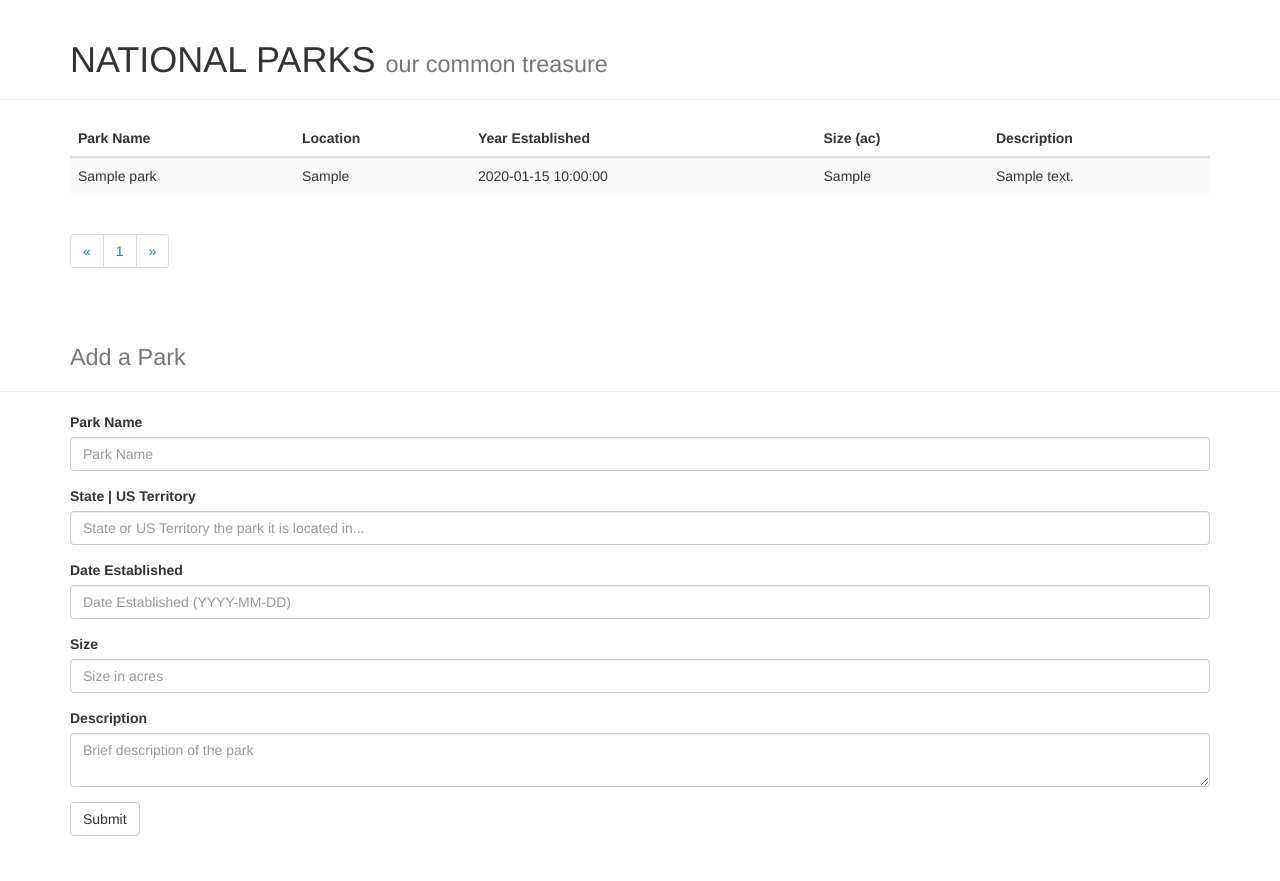
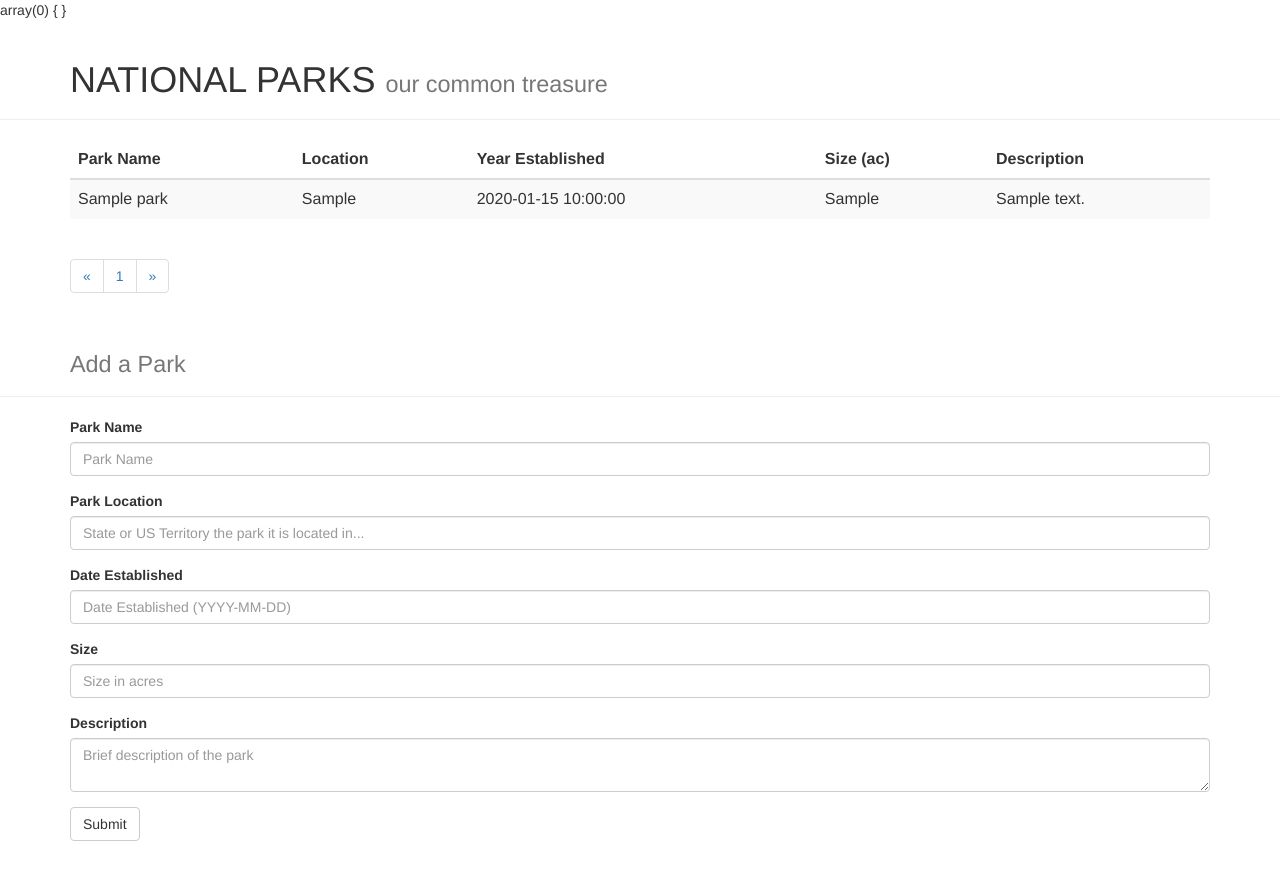
Before and after one commit to primalrambler/codeup.dev, a PHP site: page /national_parks.php in a window 1280 px wide. Shown: the top 881 px of the page. Before the commit the page ends 836 px from the top, so only its background shows below. Run offline with PHP 8.4, Linux system fonts and the light colour scheme; tables that the repository leaves empty or names only in its code hold one stand-in row (values such as "Sample post").

Commit message:
modified html to leave behind form text. added header to redirect upon successful form completion

```diff
--- a/php/controllers/parks_controller.php
+++ b/php/controllers/parks_controller.php
@@ -8,11 +8,6 @@ require_once __DIR__ . '/../helpers/park_functions.php';
 function pageController($dbc)
 {
 
-	//validate
-	$errors = addPark($dbc);
-
-
-
 	$limit = 4;
 
 
@@ -21,13 +16,17 @@ function pageController($dbc)
 	$parks = getParks($dbc, $page_number, $limit);
 	//create submitted variable to check if form has been submitted
 	$submitted = isset($_GET['submitted']) ? true : false;
+	$errors = addPark($dbc);
 
 	$data = [
 		'parks' => $parks,
 		'page' => $page_number,
 		'max_page' => $max_page_number,
 		'submitted' => $submitted,
+		'errors' => $errors,
 	];
+
+	var_dump($_POST);
 
 	return $data;
 }
--- a/php/helpers/park_functions.php
+++ b/php/helpers/park_functions.php
@@ -48,16 +48,18 @@ function getParks($dbc, $page_number, $limit)
 function addPark($dbc){
 	$errors = [];
 	$name;
-	$loction;
+	$location;
 	$date;
 	$area;
 	$description;
 
 	//check for empty fields
+	if (empty($_POST['name']) || empty($_POST['location']) || empty($_POST['date_established']) || empty($_POST['area_in_acres']) || empty($_POST['description']))
+	{
 		try{
 			foreach ($_POST as $key => $value) {
 				if (empty($_POST[$key])) {
-				throw new Exception($_POST[$key]." Field is empty");
+					throw new Exception("$key Field is empty");
 				}
 			}
 
@@ -65,8 +67,9 @@ function addPark($dbc){
 			$errors[] = $e->getMessage();
 		}
 
+	} elseif(Input::has('name') && Input::has('location') && Input::has('date_established') && Input::has('area_in_acres') && Input::has('description'))
+
 	//if everthing is filled in validate every entry
-	if(Input::has('name') && Input::has('location') && Input::has('date_established') && Input::has('area_in_acres') && Input::has('description'))
 	{
 		try {
 			$name = Input::getString('name');
@@ -107,9 +110,11 @@ function addPark($dbc){
 			$stmt->bindValue(':description', $description, PDO::PARAM_STR);
 
 			$stmt->execute();
+			header('Location: /national_parks.php');
+			die();
 		}
 
-	} //end if
+	}
 
 	return $errors;
 
--- a/public/national_parks.php
+++ b/public/national_parks.php
@@ -61,38 +61,34 @@ require_once (__DIR__ . '/../php/controllers/parks_controller.php');
 	  <h1 style='padding-left: 70px;'><small>Add a Park</small></h1>
 	</div>
 	<div class="container">
-<!--
-		add if submitted and !empty($errors) then display errors
-		loop through error array and echo $error."<br>"
- -->
 
 		<!-- Warning Messages -->
 		<?php if ($submitted && !empty($errors)) : ?>
 			<div>
-				<?php foreach ($errors as $error => $message) : ?>
-					<div class="alert alert-warning" role="alert"><?=$message?></div><br>
+				<?php foreach ($errors as $message) : ?>
+					<div class="alert alert-danger" role="alert"><?=$message?></div><br>
 				<?php endforeach;?>
 			</div>
 		<?php endif;?>
 
 
 
-		<form method="POST" action="/national_parks.php?page=<?= $page ?>&submitted = true">
+		<form method="POST" action="/national_parks.php?page=<?=$page?>&submitted=true">
 			<div class="form-group">
 				<label for="name">Park Name</label>
-				<input type="text" class="form-control" id="name" name="name" placeholder="Park Name">
+				<input value="<?= Input::get('name') ?>" type="text" class="form-control" id="name" name="name" placeholder="Park Name">
 			</div>
 			<div class="form-group">
-		    	<label for="location">State | US Territory</label>
-			    <input type="text" class="form-control" id="location" name="location" placeholder="State or US Territory the park it is located in...">
+		    	<label for="location">Park Location</label>
+			    <input value="<?= Input::get('location') ?>" type="text" class="form-control" id="location" name="location" placeholder="State or US Territory the park it is located in...">
 			</div>
 		  	<div class="form-group">
 			    <label for="date_established">Date Established</label>
-			    <input type="text" class="form-control" id="date_established" name="date_established"placeholder="Date Established (YYYY-MM-DD)">
+			    <input value="<?= Input::get('date_established') ?>" type="text" class="form-control" id="date_established" name="date_established"placeholder="Date Established (YYYY-MM-DD)">
 		    </div>
 		    <div class="form-group">
 			    <label for="area_in_acres">Size</label>
-			    <input type="text" class="form-control" id="area_in_acres" name="area_in_acres"placeholder="Size in acres">
+			    <input value="<?= Input::get('area_in_acres') ?>" type="text" class="form-control" id="area_in_acres" name="area_in_acres"placeholder="Size in acres">
 		    </div>
 		    <div class="form-group">
 			    <label for="description">Description</label>
```
Lines whose indentation alone changed are shown as unchanged.
